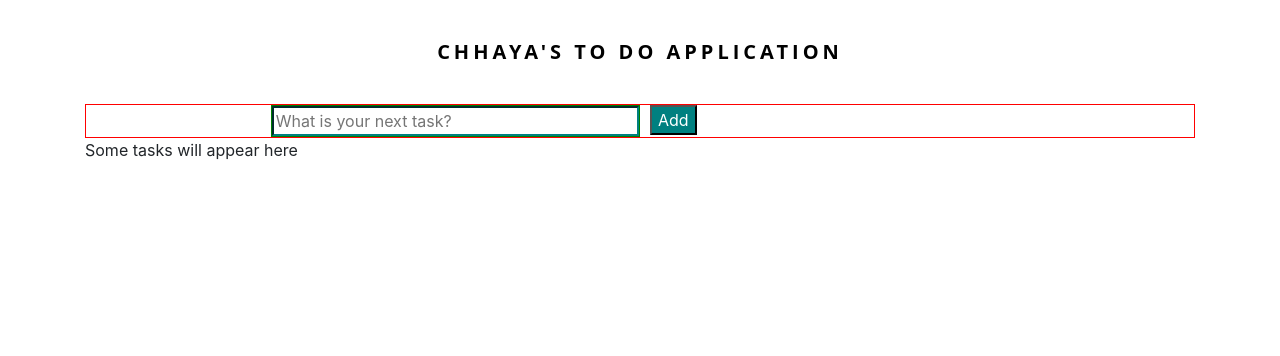
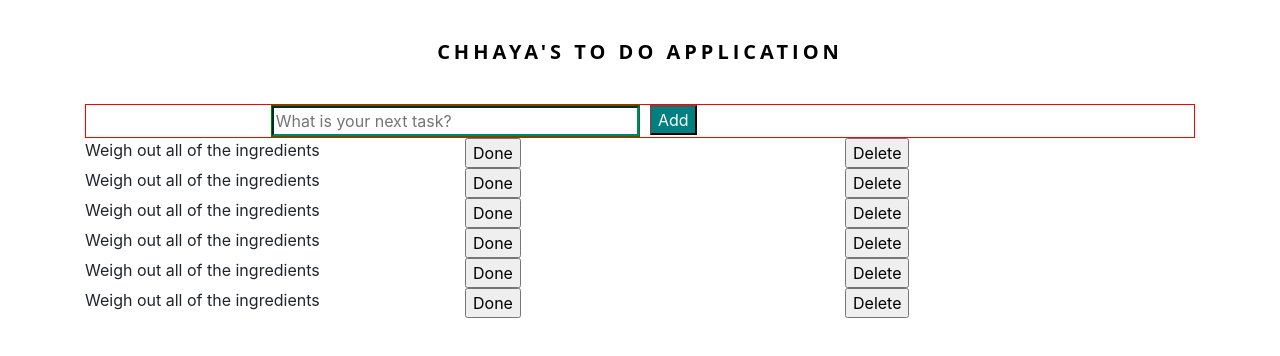
Before and after one commit to ChhayaPatel90/todo-app-frontend, a React app: page / in a window 1280 px wide. Shown: the top 356 px of the page. Built offline with nearby package versions, Linux system fonts and the light colour scheme.

Commit message:
Add Task.js to TaskList.js to create a task list

```diff
--- /dev/null
+++ b/src/components/Task.js
@@ -0,0 +1,22 @@
+import React from 'react';
+
+class TaskList extends React.Component {
+
+    render() {
+        return (
+            <div className="row">
+                <div className="col">
+                    Weigh out all of the ingredients
+                </div>
+                <div className="col">
+                    <input type="button" value="Done" />
+                </div>
+                <div className="col">
+                    <input type="button" value="Delete" />
+                </div>
+            </div>
+        );
+    }
+}
+
+export default TaskList;
--- a/src/components/TaskList.js
+++ b/src/components/TaskList.js
@@ -1,10 +1,18 @@
 import React from 'react';
+import Task from './Task';
 
 class TaskList extends React.Component {
 
     render() {
         return (
-            <p>Some tasks will appear here</p>
+            <div>
+                <Task />
+                <Task />
+                <Task />
+                <Task />
+                <Task />
+                <Task />
+            </div>
         );
     }
 }
```
